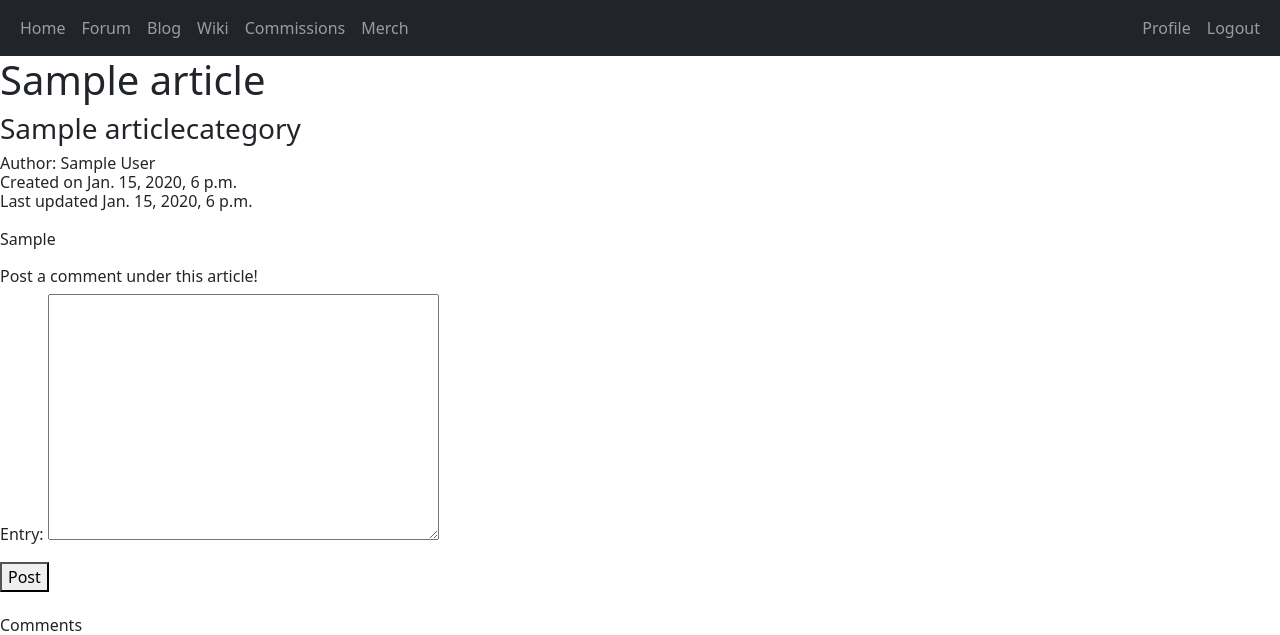
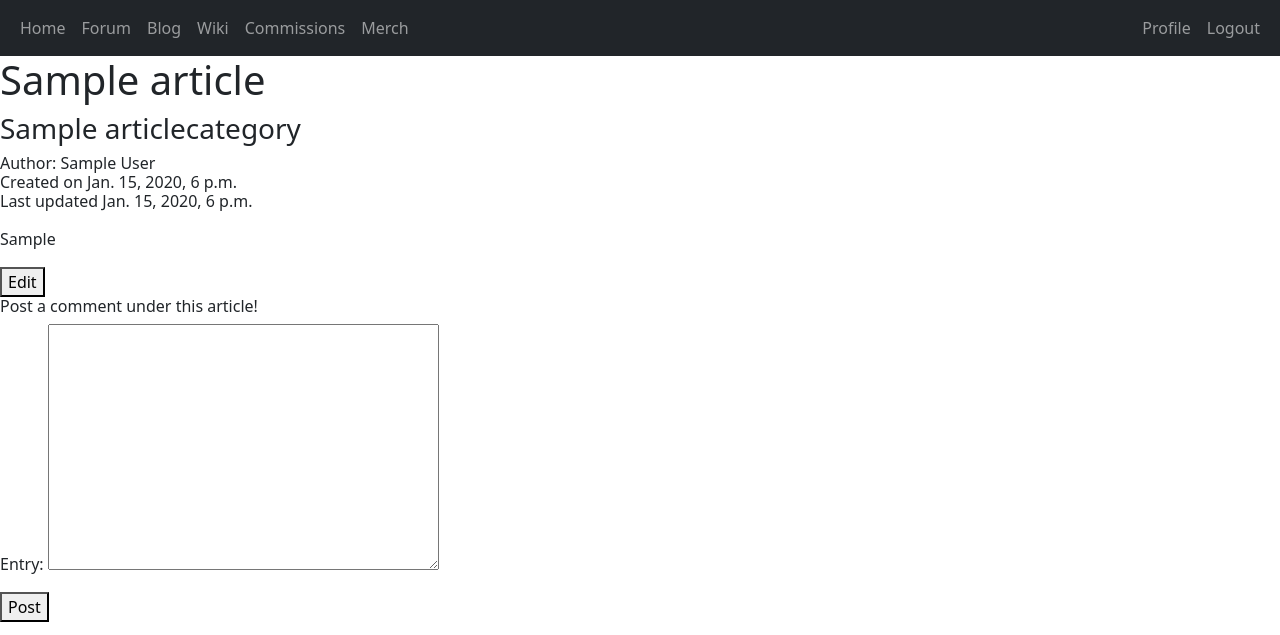
Before and after one commit to pris-matic/hobbysite-CD-3, a Django app: page /blog/article/1/ in a window 1280 px wide. Shown: the top 635 px of the page. Run offline with Django 5.2, Linux system fonts and the light colour scheme; a user stored in the database is signed in; tables that the repository leaves empty hold one stand-in row (values such as "Sample post").

Commit message:
Added url for article updater to use in article detail view

```diff
--- a/hobbysite/blog/templates/blog/blogArticle.html
+++ b/hobbysite/blog/templates/blog/blogArticle.html
@@ -9,6 +9,10 @@
     Last updated {{ article.updated_on }}
 </h6>
     <p> {{ article.entry|linebreaks }} </p>
+
+{% if request.user.profile == article.author %}
+    <a href="{% url 'blog:article_update' article.pk %}"> <button> Edit </button></a>
+{% endif %}
 
 {% if user.is_authenticated %}
     <h6> Post a comment under this article! </h6>
--- a/hobbysite/blog/urls.py
+++ b/hobbysite/blog/urls.py
@@ -1,10 +1,11 @@
 from django.urls import path
-from .views import article_categories_list, article, article_create
+from .views import article_categories_list, article, article_create, article_update
 
 urlpatterns = [
     path('articles/', article_categories_list, name='blog_categories'),
     path('article/<int:key>/', article, name='article'),
-    path('article/add/', article_create, name='article_create')
+    path('article/add/', article_create, name='article_create'),
+    path('article/<int:key>/edit', article_update, name='article_update')
 ]
 
 app_name = 'blog'
```
